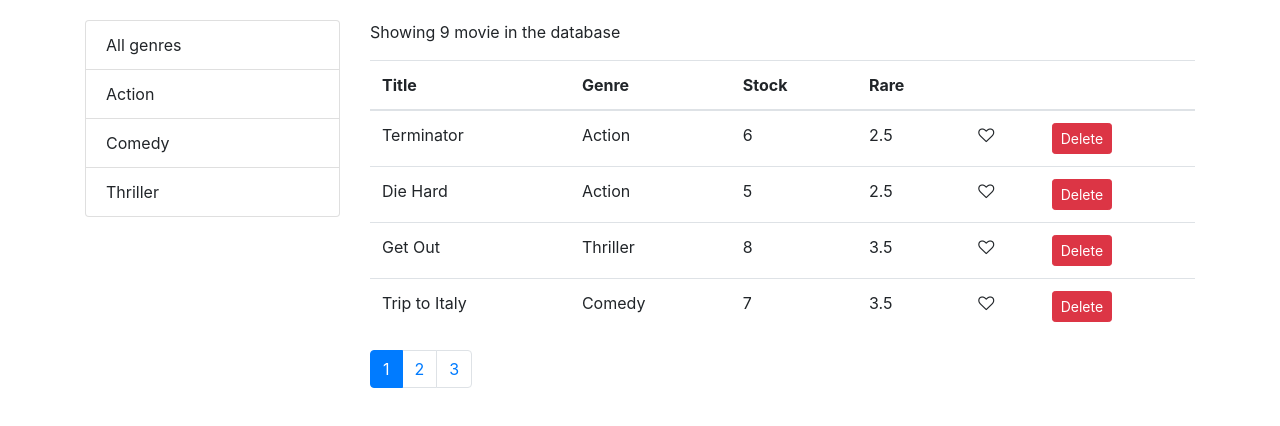
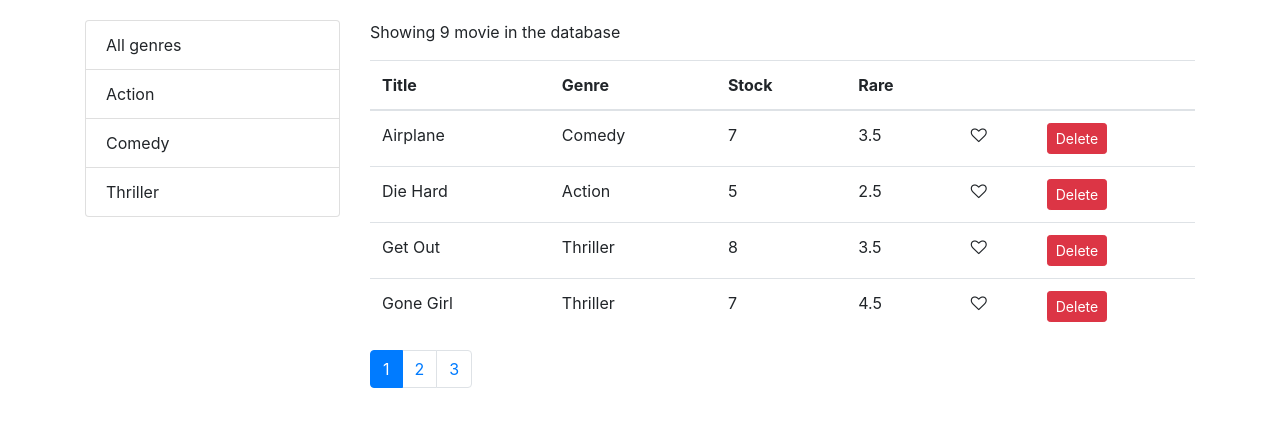
Before and after one commit to Mpinan/ReactProject, a React (Create React App) app in the folder vidly/: page / in a window 1280 px wide. Shown: the top 426 px of the page. Built offline with nearby package versions, Linux system fonts and the light colour scheme.

Commit message:
Added sorted path ascending and descending

```diff
--- a/vidly/src/component/movies.jsx
+++ b/vidly/src/component/movies.jsx
@@ -5,17 +5,19 @@
 import { getMovies } from "../services/fakeMovieService";
 import { getGenres } from "../services/fakeGenreService";
 import { paginate } from "../utilities/paginate";
+import _ from "lodash";
 
 class Movies extends Component {
   state = {
     movies: [],
     genres: [],
     pageSize: 4,
-    currentPage: 1
+    currentPage: 1,
+    sortColumn: { path: "title", order: "asc" }
   };
 
   componentDidMount() {
-    const genres = [{ name: "All genres" }, ...getGenres()];
+    const genres = [{ _id: "", name: "All genres" }, ...getGenres()];
 
     this.setState({ movies: getMovies(), genres });
   }
@@ -44,7 +46,14 @@
   };
 
   handleSort = path => {
-    console.log(path);
+    const sortColumn = { ...this.state.sortColumn };
+    if (sortColumn.path === path)
+      sortColumn.order = sortColumn.order === "asc" ? "desc" : "asc";
+    else {
+      sortColumn.path = path;
+      sortColumn.order = "asc";
+    }
+    this.setState({ sortColumn });
   };
 
   render() {
@@ -52,6 +61,7 @@
     const {
       pageSize,
       currentPage,
+      sortColumn,
       movies: allMovies,
       selectedGenre
     } = this.state;
@@ -62,7 +72,9 @@
         ? allMovies.filter(m => m.genre._id === selectedGenre._id)
         : allMovies;
 
-    const movies = paginate(filtered, currentPage, pageSize);
+    const sorted = _.orderBy(filtered, [sortColumn.path], [sortColumn.order]);
+
+    const movies = paginate(sorted, currentPage, pageSize);
 
     return (
       <div className="row">
```
